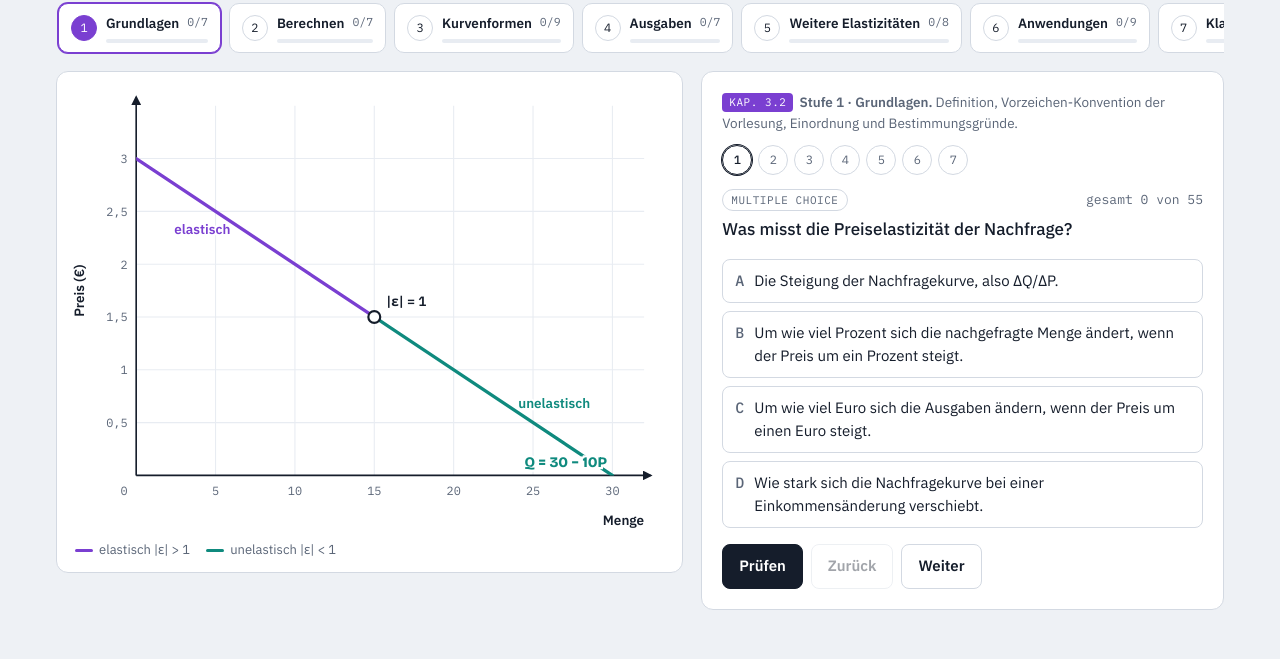
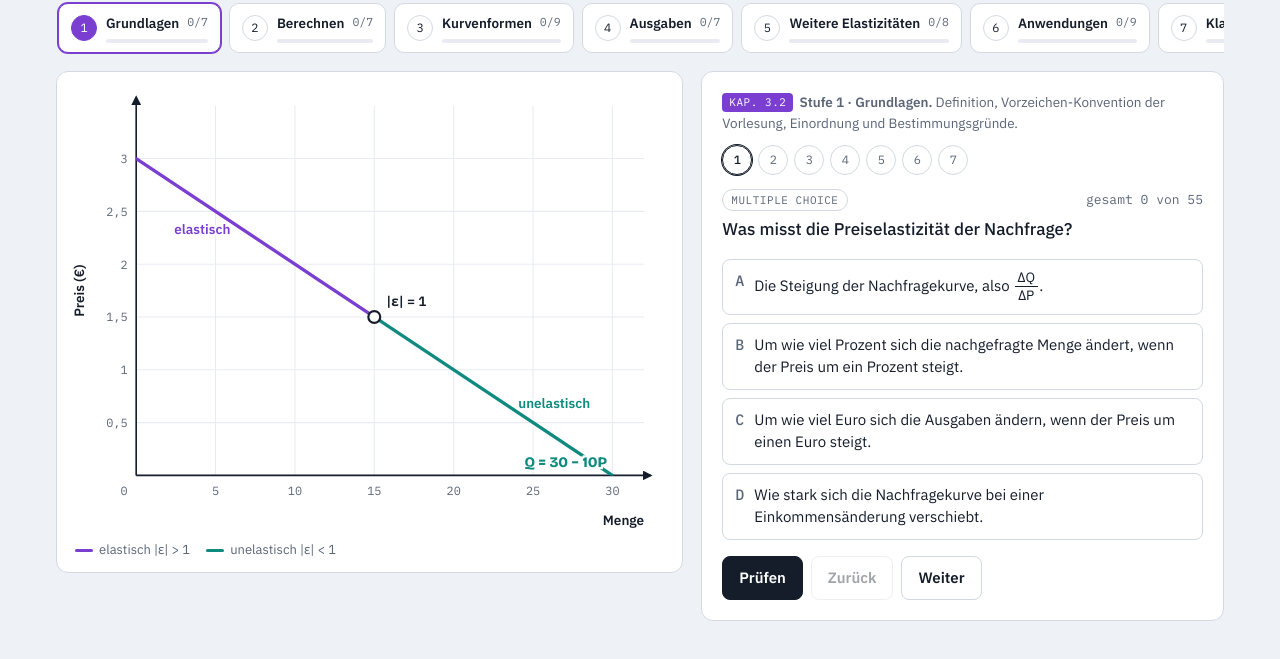
Before and after one commit to kelvinwolos/VWL-Test, a plain HTML site: page index.html in a window 1280 px wide. Shown: the part 333-992 px from the top of the page. Drawn offline with nearby package versions, Linux system fonts and the light colour scheme.

Commit message:
Brüche als echte Brüche darstellen

```diff
--- a/index.html
+++ b/index.html
@@ -89,6 +89,7 @@ svg.ch{width:100%;height:auto;display:block;user-select:none;-webkit-user-select
 .qnav button.no{background:var(--bad);border-color:var(--bad);color:#fff}
 .meta{display:flex;justify-content:space-between;gap:12px;align-items:center;font-size:13px;color:var(--muted);margin-bottom:6px}
 .chip.mode-k{border-color:var(--ok);color:var(--ok)}.chip.mode-t{border-color:var(--rev);color:var(--rev)}.chip.mode-v{border-color:var(--dem);color:var(--dem)}
+.frac{display:inline-flex;flex-direction:column;vertical-align:middle;text-align:center;font-size:.9em;line-height:1.15;margin:0 .12em}.frac>span{padding:0 .2em;white-space:nowrap}.frac>span:first-child{border-bottom:1.3px solid currentColor;padding-bottom:1px}.frac>span:last-child{padding-top:1px}.frac .frac{font-size:.92em}
 .chip{font-family:var(--mono);font-size:11px;letter-spacing:.05em;text-transform:uppercase;border:1px solid var(--line);padding:2px 8px;border-radius:99px}
 .score{font-family:var(--mono);font-size:13px}
 .qtext{font-size:17px;font-weight:500;margin:6px 0 16px;text-wrap:pretty}
@@ -187,6 +188,20 @@ button:focus-visible,input:focus-visible{outline:2px solid var(--rev);outline-of
 </div>
 
 <script>
+// Brüche mathematisch setzen: a/b → gestapelter Bruch (nur im Aufgabenbereich)
+const SUBS='(?:<su[bp]>[^<]{1,12}</su[bp]>)*';
+const NUM='\\d+(?:[.,]\\d+)*';
+const VAR='(?:\\|?(?:[A-ZΔ][A-Za-z]{0,2}|d[A-Z]|[a-zεπ])[₀-₉]*'+SUBS+'[²³]?\\|?)';
+const PAR='\\([^()<>]{1,80}(?:<su[bp]>[^<]{1,12}</su[bp]>[^()<>]{0,40})*\\)';
+const TOK='(?:'+PAR+'|'+NUM+'(?:'+VAR+')?|'+VAR+')';
+const RE=new RegExp('(^|[\\s>(=·+−\\-:;,„"])('+TOK+')\\s?/\\s?('+TOK+')(?![\\w/])','g');
+function fx(s){ return s.replace(RE,(m,pre,a,b)=>{ const st=x=>x[0]==='('&&x[x.length-1]===')'?x.slice(1,-1):x; return `${pre}<span class="frac"><span>${st(a)}</span><span>${st(b)}</span></span>`; }); }
+
+
+(function(){ const d=Object.getOwnPropertyDescriptor(Element.prototype,'innerHTML');
+  Object.defineProperty(Element.prototype,'innerHTML',{configurable:true,get(){return d.get.call(this);},
+    set(v){ if(typeof v==='string'&&v.indexOf('/')>=0&&!(this instanceof SVGElement)&&(this.id==='panel'||(this.closest&&this.closest('#panel')))) v=fx(fx(v)); d.set.call(this,v); }}); })();
+
 // ================= Hilfsfunktionen =================
 const fmt=(n,d=2)=>{ if(n===Infinity) return '∞'; if(n===-Infinity) return '−∞'; if(n==null||isNaN(n)) return '–'; return n.toLocaleString('de-DE',{maximumFractionDigits:d}).replace('-','−'); };
 const f2=n=>(!isFinite(n))?fmt(n):n.toLocaleString('de-DE',{minimumFractionDigits:2,maximumFractionDigits:2}).replace('-','−');
@@ -370,7 +385,7 @@ const LV3=[
 {n:'Grundlagen',d:'Definition, Vorzeichen-Konvention der Vorlesung, Einordnung und Bestimmungsgründe.',fig:F.zone30,T:[
  {t:'mc',text:'Was misst die Preiselastizität der Nachfrage?',
   opts:['Die Steigung der Nachfragekurve, also ΔQ/ΔP.','Um wie viel Prozent sich die nachgefragte Menge ändert, wenn der Preis um ein Prozent steigt.','Um wie viel Euro sich die Ausgaben ändern, wenn der Preis um einen Euro steigt.','Wie stark sich die Nachfragekurve bei einer Einkommensänderung verschiebt.'],c:1,
-  ex:'Preiselastizität = prozentuale Mengenänderung / prozentuale Preisänderung. Sie hat keine Einheit, deshalb kann man Märkte vergleichen, egal ob in Kugeln, Litern oder Euro gemessen wird. Die Steigung ΔQ/ΔP hängt dagegen von den Einheiten ab.'},
+  ex:'Preiselastizität = (prozentuale Mengenänderung)/(prozentuale Preisänderung). Sie hat keine Einheit, deshalb kann man Märkte vergleichen, egal ob in Kugeln, Litern oder Euro gemessen wird. Die Steigung ΔQ/ΔP hängt dagegen von den Einheiten ab.'},
  {t:'mc',text:'In der Vorlesung wird die Preiselastizität der Nachfrage anders angegeben als im Lehrbuch. Was gilt hier?',
   opts:['Sie wird als Betrag angegeben und ist immer positiv.','Sie wird mit Vorzeichen angegeben und ist bei normal verlaufender Nachfrage negativ, z. B. −2.','Sie liegt immer zwischen −1 und 1.','Sie ist positiv, weil Preis und Menge in dieselbe Richtung gehen.'],c:1,
   ex:'Das Buch verwendet den Betrag, die Vorlesung nicht. Deshalb steht dort z. B. ε = −2. Für die Einordnung (elastisch oder unelastisch) zählt trotzdem der Betrag: |−2| = 2 > 1, also elastisch.'},
@@ -1320,7 +1335,7 @@ const FS7=[
  {h:'Subvention',rows:[
   ['P<sup>S</sup> = P<sup>D</sup> + s,  Ausgaben = s · Q<sub>s</sub>,  NWL = s · (Q<sub>s</sub> − Q<sub>1</sub>) / 2','Subvention wie eine negative Steuer rechnen.','Die Menge steigt über das Gleichgewicht. Die Ausgaben sind größer als der Zugewinn an Renten.']]},
  {h:'Steuersystem',rows:[
-  ['Durchschnittssteuersatz = Steuerbetrag / Einkommen','Proportional, regressiv oder progressiv?','Bleibt er mit steigendem Einkommen gleich: proportional. Sinkt er: regressiv. Steigt er: progressiv.'],
+  ['Durchschnittssteuersatz = (Steuerbetrag)/(Einkommen)','Proportional, regressiv oder progressiv?','Bleibt er mit steigendem Einkommen gleich: proportional. Sinkt er: regressiv. Steigt er: progressiv.'],
   ['Äquivalenzprinzip   ·   Leistungsfähigkeitsprinzip (vertikal, horizontal)','Aussagen zur Steuergerechtigkeit einordnen.','Zahlen nach empfangenem Vorteil oder nach Leistungsfähigkeit. Vertikal: mehr Leistungsfähigkeit, mehr Steuer. Horizontal: gleiche Leistungsfähigkeit, gleiche Steuer.']]}
 ];
 function renderForm7(){
@@ -2491,7 +2506,7 @@ const LV17=[
   scene:(v)=>ppfScene({...AVS,trade:[{a:32,b:-v},{a:24*v,b:-v}],Qmax:Math.max(76,24*v*1.05)}),
   read:v=>{const a=v<4?'gewinnt':'gewinnt nicht', b=v>2?'gewinnt':'gewinnt nicht';return rd([['1 kg Fleisch kostet',fmt(v)+' kg Kartoffeln'],['Ackerbauer (OK 4)',a],['Viehbauer (OK 2)',b]]);},
   ex:'Für den Ackerbauern lohnt sich Fleisch kaufen, solange es weniger als 4 kg Kartoffeln kostet. Für den Viehbauern lohnt sich verkaufen, solange er mehr als 2 kg bekommt. Bei genau 2 oder 4 gewinnt eine Seite nichts.'},
- k17({t:'mc',text:'Wie steigt die Gesamtproduktion durch die Spezialisierung (Ackerbauer 0 F / 32 K, Viehbauer 18 F / 12 K statt 4/16 und 12/24)?',opts:['Fleisch +2 kg, Kartoffeln +4 kg','Fleisch +6 kg, Kartoffeln +8 kg','Sie bleibt gleich','Fleisch +2 kg, Kartoffeln −4 kg'],c:0,ex:'Fleisch: 0 + 18 = 18 statt 16. Kartoffeln: 32 + 12 = 44 statt 40. Genau diese Mehrproduktion teilen die beiden über den Handel auf.',fig:G17.avT},'k')
+ k17({t:'mc',text:'Wie steigt die Gesamtproduktion durch die Spezialisierung (Ackerbauer 0 kg F und 32 kg K, Viehbauer 18 kg F und 12 kg K statt 4 und 16 bzw. 12 und 24)?',opts:['Fleisch +2 kg, Kartoffeln +4 kg','Fleisch +6 kg, Kartoffeln +8 kg','Sie bleibt gleich','Fleisch +2 kg, Kartoffeln −4 kg'],c:0,ex:'Fleisch: 0 + 18 = 18 statt 16. Kartoffeln: 32 + 12 = 44 statt 40. Genau diese Mehrproduktion teilen die beiden über den Handel auf.',fig:G17.avT},'k')
 ]},
 {n:'Außenhandel',d:'Komparativer Vorteil zwischen Ländern, Preismechanismus und Lohnniveau.',fig:G17.dc,T:[
  {t:'mc',text:'Deutschland hat in beiden Gütern einen absoluten Vorteil gegenüber China. Was exportiert Deutschland?',opts:['Maschinen, weil es dort den komparativen Vorteil hat.','Beide Güter.','Nichts, China kann gegen Deutschland nicht konkurrieren.','E-Autos.'],c:0,ex:'Deutschland exportiert Maschinen und importiert E-Autos. Entscheidend ist der komparative Vorteil.',fig:G17.dc},
@@ -2503,10 +2518,10 @@ const LV17=[
 ]},
 {n:'Vorteile · Taschenrechner',d:'Opportunitätskosten und Vorteile mit krummen Zahlen. Ergebnisse auf zwei Nachkommastellen.',fig:()=>ppfScene({L:[{n:'Land X',x:10.67,y:6.4},{n:'Land Y',x:12,y:9.6}],xl:'Tuch',yl:'Wein'}),T:[
  k17({t:'calc',text:'Land X braucht 75 Minuten für eine Einheit Wein und 45 Minuten für eine Einheit Tuch, Land Y 50 Minuten für Wein und 40 Minuten für Tuch. Je Tag stehen 8 Stunden zur Verfügung.',
-  formula:['Max. Menge = 480 / Minuten je Einheit'],
+  formula:['Max. Menge = 480/(Minuten je Einheit)'],
   fields:[['Land X: max. Wein',6.4],['Land X: max. Tuch',10.67],['Land Y: max. Wein',9.6],['Land Y: max. Tuch',12]],
   ex:'480/75 = 6,4 · 480/45 = 10,67 · 480/50 = 9,6 · 480/40 = 12.',fig:()=>ppfScene({L:[{n:'Land X',x:480/45,y:6.4},{n:'Land Y',x:12,y:9.6}],xl:'Tuch',yl:'Wein'})},'t'),
- k17({t:'calc',text:'Gleiche Länder. Berechne die Opportunitätskosten.',formula:['OK Wein (in Tuch) = Minuten Wein / Minuten Tuch'],
+ k17({t:'calc',text:'Gleiche Länder. Berechne die Opportunitätskosten.',formula:['OK Wein (in Tuch) = (Minuten Wein)/(Minuten Tuch)'],
   fields:[['Land X: OK 1 Wein (in Tuch)',1.67],['Land X: OK 1 Tuch (in Wein)',0.6],['Land Y: OK 1 Wein (in Tuch)',1.25],['Land Y: OK 1 Tuch (in Wein)',0.8]],
   ex:'X: 75/45 = 1,67 und 45/75 = 0,6. Y: 50/40 = 1,25 und 40/50 = 0,8. Kontrolle: Die beiden Werte je Land sind Kehrwerte.'},'t'),
  k17({t:'sort',text:'Land X (OK Wein 1,67, OK Tuch 0,6) und Land Y (OK Wein 1,25, OK Tuch 0,8). Y braucht für beide Güter weniger Zeit.',items:[['Absoluter Vorteil bei Wein',1,['Land X','Land Y']],['Absoluter Vorteil bei Tuch',1,['Land X','Land Y']],['Komparativer Vorteil bei Wein',1,['Land X','Land Y']],['Komparativer Vorteil bei Tuch',0,['Land X','Land Y']]],ex:'Y ist in beidem schneller. Komparativ: Wein ist für Y billiger (1,25 < 1,67), Tuch für X (0,6 < 0,8).'},'t'),
@@ -2528,7 +2543,7 @@ const LV17=[
  k17({t:'calc',text:'Konsum von D nach dem Handel (produziert 630 Kaffee, verkauft 200 für 400 Zucker).',
   fields:[['Konsum von D: Kaffee',430],['Konsum von D: Zucker',400],['Max. Zucker von D ohne Handel bei 430 Kaffee',300]],
   ex:'630 − 200 = 430 Kaffee, 400 Zucker. Ohne Handel: Zucker = 945 − 1,5 · 430 = 300. Mit Handel konsumiert D außerhalb seiner PMK.'},'t'),
- k17({t:'calc',text:'Ackerbauer und Viehbauer, Tausch 1 kg Fleisch = 3 kg Kartoffeln. Ohne Handel: 4 F / 16 K und 12 F / 24 K. Mit Handel produzieren sie 0 F / 32 K und 18 F / 12 K.',
+ k17({t:'calc',text:'Ackerbauer und Viehbauer, Tausch 1 kg Fleisch = 3 kg Kartoffeln. Ohne Handel: 4 F und 16 K bzw. 12 F und 24 K. Mit Handel produzieren sie 0 F und 32 K bzw. 18 F und 12 K.',
   fields:[['Gesamtproduktion Fleisch ohne Handel',16],['Gesamtproduktion Fleisch mit Spezialisierung',18],['Gesamtproduktion Kartoffeln ohne Handel',40],['Gesamtproduktion Kartoffeln mit Spezialisierung',44]],
   ex:'4 + 12 = 16, 0 + 18 = 18. 16 + 24 = 40, 32 + 12 = 44. Die Spezialisierung erhöht die Gesamtproduktion, der Handel verteilt sie.',fig:G17.avT},'t'),
  k17({t:'calc',text:'Land X (OK Wein 1,67 Tuch) und Land Y (OK Wein 1,25 Tuch). Preis: 1 Wein = 1,4 Tuch. Y verkauft 5 Wein an X.',
@@ -2613,8 +2628,8 @@ const LV17=[
   const r2=x=>Math.round(x*100)/100, MIN=[25,35,40,45,50,55,65,70,75,80,90,95];
   const minCase=R=>{ for(let k=0;k<200;k++){ const nm=pickV(R,NAMES.filter(x=>x[0]!=='Anna')), g=pickV(R,GOODS), a=pickV(R,MIN),b=pickV(R,MIN),c=pickV(R,MIN),d=pickV(R,MIN); if(a===b||c===d||Math.abs(a/b-c/d)<0.1) continue;
     return {nm,g,a,b,c,d,intro:`${nm[0]} braucht ${a} Minuten für 1 ${g[0]} und ${b} Minuten für 1 ${g[1]}, ${nm[1]} ${c} bzw. ${d} Minuten. Je Tag stehen 8 Stunden zur Verfügung.`,fig:k=>ppfScene({L:[{n:nm[0],x:480/a,y:480/b},{n:nm[1],x:480/c,y:480/d}],xl:g[0],yl:g[1]})}; } };
-  tT.min=R=>{ const C=minCase(R); return {t:'calc',text:C.intro,formula:['Max. Menge = 480 / Minuten je Einheit'],fields:[[`${C.nm[0]}: max. ${C.g[0]}`,r2(480/C.a)],[`${C.nm[0]}: max. ${C.g[1]}`,r2(480/C.b)],[`${C.nm[1]}: max. ${C.g[0]}`,r2(480/C.c)],[`${C.nm[1]}: max. ${C.g[1]}`,r2(480/C.d)]],ex:`480/${C.a} = ${q(480/C.a)} · 480/${C.b} = ${q(480/C.b)} · 480/${C.c} = ${q(480/C.c)} · 480/${C.d} = ${q(480/C.d)}.`,fig:C.fig}; };
-  tT.okmin=R=>{ const C=minCase(R); return {t:'calc',text:`${C.intro} Berechne die Opportunitätskosten (zwei Nachkommastellen).`,formula:['OK 1 X (in Y) = Minuten für X / Minuten für Y'],fields:[[`${C.nm[0]}: OK 1 ${C.g[0]} (in ${C.g[1]})`,r2(C.a/C.b)],[`${C.nm[0]}: OK 1 ${C.g[1]} (in ${C.g[0]})`,r2(C.b/C.a)],[`${C.nm[1]}: OK 1 ${C.g[0]} (in ${C.g[1]})`,r2(C.c/C.d)],[`${C.nm[1]}: OK 1 ${C.g[1]} (in ${C.g[0]})`,r2(C.d/C.c)]],ex:`Die Zeit für ein ${C.g[0]} reicht für ${C.a}/${C.b} = ${q(C.a/C.b)} ${C.g[1]} (${C.nm[0]}) bzw. ${C.c}/${C.d} = ${q(C.c/C.d)} (${C.nm[1]}). Die OK des anderen Guts sind die Kehrwerte.`,fig:C.fig}; };
+  tT.min=R=>{ const C=minCase(R); return {t:'calc',text:C.intro,formula:['Max. Menge = 480/(Minuten je Einheit)'],fields:[[`${C.nm[0]}: max. ${C.g[0]}`,r2(480/C.a)],[`${C.nm[0]}: max. ${C.g[1]}`,r2(480/C.b)],[`${C.nm[1]}: max. ${C.g[0]}`,r2(480/C.c)],[`${C.nm[1]}: max. ${C.g[1]}`,r2(480/C.d)]],ex:`480/${C.a} = ${q(480/C.a)} · 480/${C.b} = ${q(480/C.b)} · 480/${C.c} = ${q(480/C.c)} · 480/${C.d} = ${q(480/C.d)}.`,fig:C.fig}; };
+  tT.okmin=R=>{ const C=minCase(R); return {t:'calc',text:`${C.intro} Berechne die Opportunitätskosten (zwei Nachkommastellen).`,formula:['OK 1 X (in Y) = (Minuten für X)/(Minuten für Y)'],fields:[[`${C.nm[0]}: OK 1 ${C.g[0]} (in ${C.g[1]})`,r2(C.a/C.b)],[`${C.nm[0]}: OK 1 ${C.g[1]} (in ${C.g[0]})`,r2(C.b/C.a)],[`${C.nm[1]}: OK 1 ${C.g[0]} (in ${C.g[1]})`,r2(C.c/C.d)],[`${C.nm[1]}: OK 1 ${C.g[1]} (in ${C.g[0]})`,r2(C.d/C.c)]],ex:`Die Zeit für ein ${C.g[0]} reicht für ${C.a}/${C.b} = ${q(C.a/C.b)} ${C.g[1]} (${C.nm[0]}) bzw. ${C.c}/${C.d} = ${q(C.c/C.d)} (${C.nm[1]}). Die OK des anderen Guts sind die Kehrwerte.`,fig:C.fig}; };
   const G=(m,keys,n)=>seed=>{ const R=rngV(seed); return pick(R,keys,n).map(k=>m==='k'?tag('k',kT[k])(R):tag('t',tT[k])(R)); };
   const o=LV17.slice(), T5=o[5].T;
   const NEW=[
@@ -2665,10 +2680,10 @@ function renderLab17(){
 function renderForm17(){
   animId++; dragCb=null; areaCb=null; levelsEl.hidden=true; minibox.hidden=true; drawScene(G17.av(1));
   const rows=[
-   ['Max. Menge = verfügbare Zeit / Zeit je Einheit','Achsenabschnitte der PMK aus Arbeitszeiten (480 Minuten am Tag).','Wer seine ganze Zeit in ein Gut steckt, schafft genau so viele Einheiten.'],
+   ['Max. Menge = (verfügbare Zeit)/(Zeit je Einheit)','Achsenabschnitte der PMK aus Arbeitszeiten (480 Minuten am Tag).','Wer seine ganze Zeit in ein Gut steckt, schafft genau so viele Einheiten.'],
    ['Max. Menge = Arbeiter · Produktivität','Achsenabschnitte aus Produktivitäten (Klausur a).','Alle Arbeiter produzieren nur dieses eine Gut.'],
-   ['OK 1 X (in Y) = max. Y / max. X = Zeit für X / Zeit für Y','Opportunitätskosten (Klausur b).','Für eine Einheit X gibt man so viel Y auf. Das ist der Betrag der Steigung der PMK (X waagerecht).'],
-   ['OK 1 Y (in X) = 1 / OK 1 X','Kontrolle der zweiten Opportunitätskosten.','Die beiden Opportunitätskosten eines Produzenten sind Kehrwerte.'],
+   ['OK 1 X (in Y) = (max. Y)/(max. X) = (Zeit für X)/(Zeit für Y)','Opportunitätskosten (Klausur b).','Für eine Einheit X gibt man so viel Y auf. Das ist der Betrag der Steigung der PMK (X waagerecht).'],
+   ['OK 1 Y (in X) = 1/(OK 1 X)','Kontrolle der zweiten Opportunitätskosten.','Die beiden Opportunitätskosten eines Produzenten sind Kehrwerte.'],
    ['Absoluter Vorteil: mehr Output je Input','Klausur c (absolut).','Produktivität. PMK liegt weiter außen. Bestimmt das Lohnniveau.'],
    ['Komparativer Vorteil: geringere OK','Klausur c, d (komparativ, Spezialisierung).','Grundlage von Spezialisierung und Handel. Niemand hat bei beiden Gütern den komparativen Vorteil (bei unterschiedlichen OK).'],
    ['OK<sub>niedrig</sub> < Preis < OK<sub>hoch</sub>','Preisintervall (Klausur e).','Nur dann bekommt jeder mehr als bei Eigenproduktion.'],
--- a/sw.js
+++ b/sw.js
@@ -1,6 +1,6 @@
 // Service Worker: macht die App offline nutzbar.
 // Bei jeder neuen Version die Nummer erhöhen, damit Handys das Update laden.
-const VERSION = 'vwl-labor-v4';
+const VERSION = 'vwl-labor-v5';
 const DATEIEN = ['./', 'index.html', 'manifest.json', 'icon-192.png', 'icon-512.png', 'apple-touch-icon.png'];
 
 self.addEventListener('install', e => {
```
